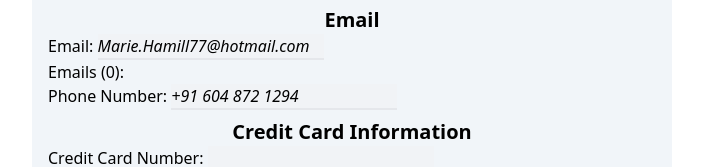
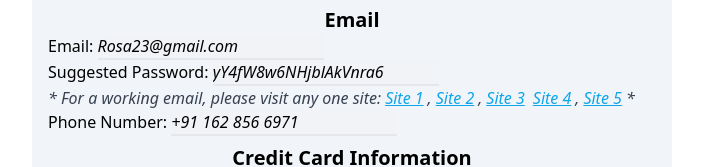
Before and after one commit to fschatbot/Burner-Account, a React (Create React App) app: page / in a window 1280 px wide. Shown: the part 326-493 px from the top of the page, without its empty margins (288-991 px from the left). Built offline with nearby package versions, Linux system fonts and the light colour scheme.

Commit message:
Added few email websites

```diff
--- a/src/App.js
+++ b/src/App.js
@@ -13,9 +13,9 @@
 	let fullName = `${gender === "Male" ? "Mr." : "Mrs."} ${firstName} ${secondName}`;
 	let email = faker.internet.email(firstName, secondName);
 	let phoneNumber = faker.phone.number("+91 ### ### ####");
-
+	let SuggPass = faker.internet.password(20);
 	console.log("New Personal Information Fetched");
-	return { gender, firstName, secondName, email, fullName, phoneNumber };
+	return { gender, firstName, secondName, email, fullName, phoneNumber, SuggPass };
 }
 
 function InfoLabel({ title, value }) {
@@ -24,6 +24,14 @@
 			<label>{title}: </label>
 			<input type="text" className="field" disabled={true} defaultValue={value} />
 		</div>
+	);
+}
+
+function Link({ link, text }) {
+	return (
+		<a href={link} target="_blank" rel="noreferrer" className="links">
+			{text}
+		</a>
 	);
 }
 
@@ -50,7 +58,15 @@
 				<InfoLabel title="Gender" value={person.gender} />
 				<h2>Email</h2>
 				<InfoLabel title="Email" value={person.email} />
-				<h3>Emails (0):</h3>
+				<InfoLabel title="Suggested Password" value={person.SuggPass} />
+				<h4 className="italic text-gray-700">
+					* For a working email, please visit any one site:
+					<Link text="Site 1" link="https://mail.gw/en/" />,
+					<Link text="Site 2" link="https://temp-mail.org/en/10minutemail" />,
+					<Link text="Site 3" link="https://10minutesemail.net/" />
+					<Link text="Site 4" link="https://www.minuteinbox.com/" />,
+					<Link text="Site 5" link="https://10minutemail.com/" />*
+				</h4>
 
 				<InfoLabel title="Phone Number" value={person.phoneNumber} />
 				<h2>Credit Card Information</h2>
@@ -62,8 +78,6 @@
 	);
 }
 
-// https://10minutemail.com/ has an API, use that to generate temporary emails
-
 function App() {
 	return <>{<ProfileCard />}</>;
 }
--- a/src/index.css
+++ b/src/index.css
@@ -39,3 +39,8 @@
 h2 {
 	@apply font-bold text-xl text-center mt-2;
 }
+
+a.links {
+	@apply underline font-medium mx-1
+	text-sky-500 visited:text-purple-500;
+}
```
